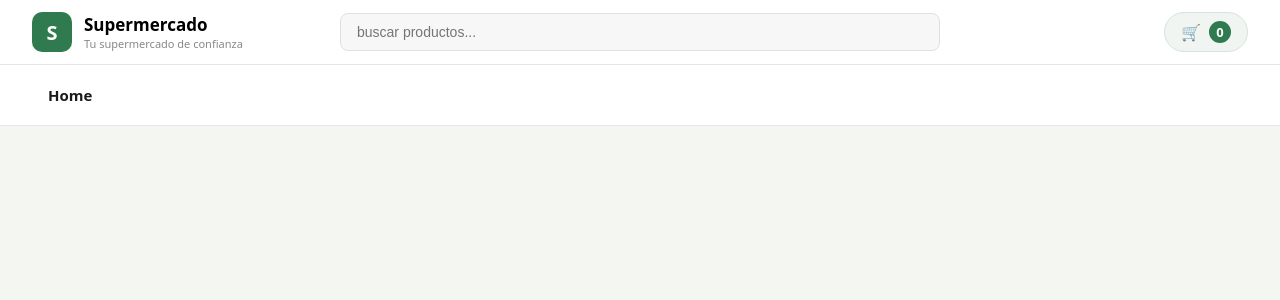
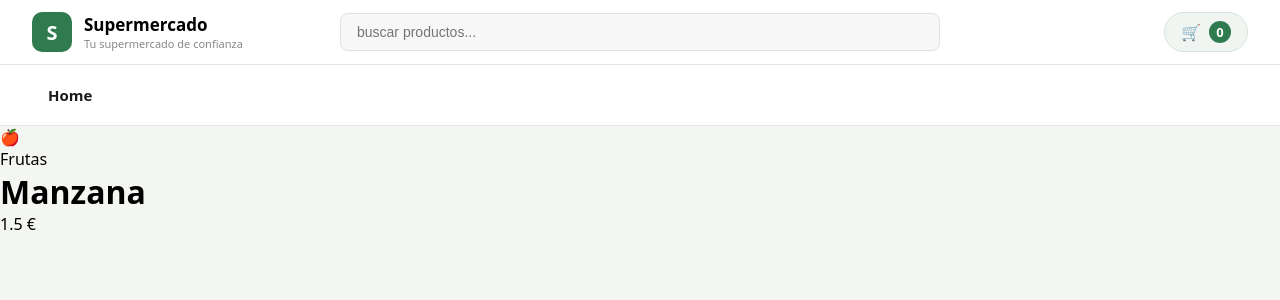
Before and after one commit to davidarranz7/SuperMercado, an Angular app: page /producto/1 in a window 1280 px wide. Before the commit this address led to /. Shown: the top 300 px of the page. Built offline with nearby package versions, Linux system fonts and the light colour scheme; data requests are answered from the project's data file.

Commit message:
feat(products): add product detail page

```diff
--- a/src/app/app.routes.ts
+++ b/src/app/app.routes.ts
@@ -1,8 +1,10 @@
 import { Routes } from '@angular/router';
 import { Home } from './pages/home/home';
 import { Carrito } from './pages/carrito/carrito';
+import { ProductoDetalle } from './pages/producto-detalle/producto-detalle';
 
 export const routes: Routes = [
   { path: '', component: Home },
   { path: 'carrito', component: Carrito },
+  { path: 'producto/:id', component: ProductoDetalle },
 ];
--- /dev/null
+++ b/src/app/pages/producto-detalle/producto-detalle.html
@@ -0,0 +1,13 @@
+<div class="producto-detalle">
+  @if (producto(); as producto) {
+    <span>{{ producto.icono }}</span>
+
+    <p>{{ producto.categoria }}</p>
+
+    <h1>{{ producto.nombre }}</h1>
+
+    <p>{{ producto.precio }} €</p>
+  } @else {
+    <p>Cargando producto...</p>
+  }
+</div>
--- /dev/null
+++ b/src/app/pages/producto-detalle/producto-detalle.ts
@@ -0,0 +1,33 @@
+import { Component, inject, signal } from '@angular/core';
+import { ActivatedRoute } from '@angular/router';
+import { Productos } from '../../services/productos';
+import { Producto } from '../../models/producto';
+
+@Component({
+  selector: 'app-producto-detalle',
+  imports: [],
+  templateUrl: './producto-detalle.html',
+  styleUrl: './producto-detalle.scss',
+})
+export class ProductoDetalle {
+  private readonly route = inject(ActivatedRoute);
+
+  private readonly productoService = inject(Productos);
+
+  protected readonly productoId = this.route.snapshot.paramMap.get('id');
+
+  protected readonly producto = signal<Producto | null>(null);
+
+  ngOnInit() {
+    if (!this.productoId) {
+      console.error('No se proporcionó un ID de producto en la ruta.');
+      return;
+    }
+
+    this.productoService.obtenerProductoPorId(this.productoId).subscribe({
+      next: (producto) => {
+        this.producto.set(producto);
+      },
+    });
+  }
+}
--- a/src/app/services/productos.ts
+++ b/src/app/services/productos.ts
@@ -18,6 +18,10 @@ export class Productos {
 
   obtenerProductos() {
     return this.http.get<Producto[]>(this.apiUrl);
+  }
+
+  obtenerProductoPorId(id: string) {
+    return this.http.get<Producto>(`${this.apiUrl}/${id}`);
   }
 
   cargarProductos() {
```
Also changed, not shown: src/app/pages/producto-detalle/producto-detalle.scss (added), 2 other files (tests, documents, lock files or other folders).
